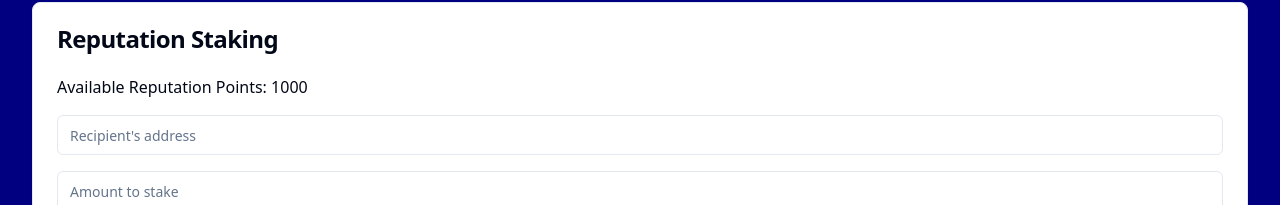
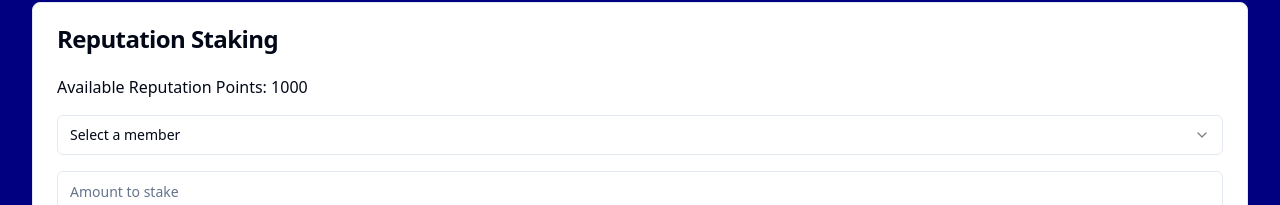
Before and after one commit to GPT-Engineer-App/community-linker, a React (Vite) app: page /reputation in a window 1280 px wide. Shown: the part 102-307 px from the top of the page. Built offline with nearby package versions, Linux system fonts and the light colour scheme.

Commit message:
Add member list for staking
Include a list of other members on the reputation staking page to allow users to select a recipient without needing to know their address.
[skip gpt_engineer]

```diff
--- a/src/components/ReputationStaking.jsx
+++ b/src/components/ReputationStaking.jsx
@@ -1,6 +1,14 @@
 import { useState } from 'react';
 import { Input } from "@/components/ui/input";
 import { Button } from "@/components/ui/button";
+import { Select, SelectContent, SelectItem, SelectTrigger, SelectValue } from "@/components/ui/select";
+
+const members = [
+  { id: 1, name: "Alice", address: "0x1234...5678" },
+  { id: 2, name: "Bob", address: "0x2345...6789" },
+  { id: 3, name: "Charlie", address: "0x3456...7890" },
+  { id: 4, name: "Diana", address: "0x4567...8901" },
+];
 
 const ReputationStaking = () => {
   const [availablePoints, setAvailablePoints] = useState(1000);
@@ -20,11 +28,18 @@ const ReputationStaking = () => {
   return (
     <div className="space-y-4">
       <p>Available Reputation Points: {availablePoints}</p>
-      <Input
-        value={recipient}
-        onChange={(e) => setRecipient(e.target.value)}
-        placeholder="Recipient's address"
-      />
+      <Select onValueChange={setRecipient} value={recipient}>
+        <SelectTrigger className="w-full">
+          <SelectValue placeholder="Select a member" />
+        </SelectTrigger>
+        <SelectContent>
+          {members.map((member) => (
+            <SelectItem key={member.id} value={member.address}>
+              {member.name} ({member.address})
+            </SelectItem>
+          ))}
+        </SelectContent>
+      </Select>
       <Input
         type="number"
         value={amount}
```
